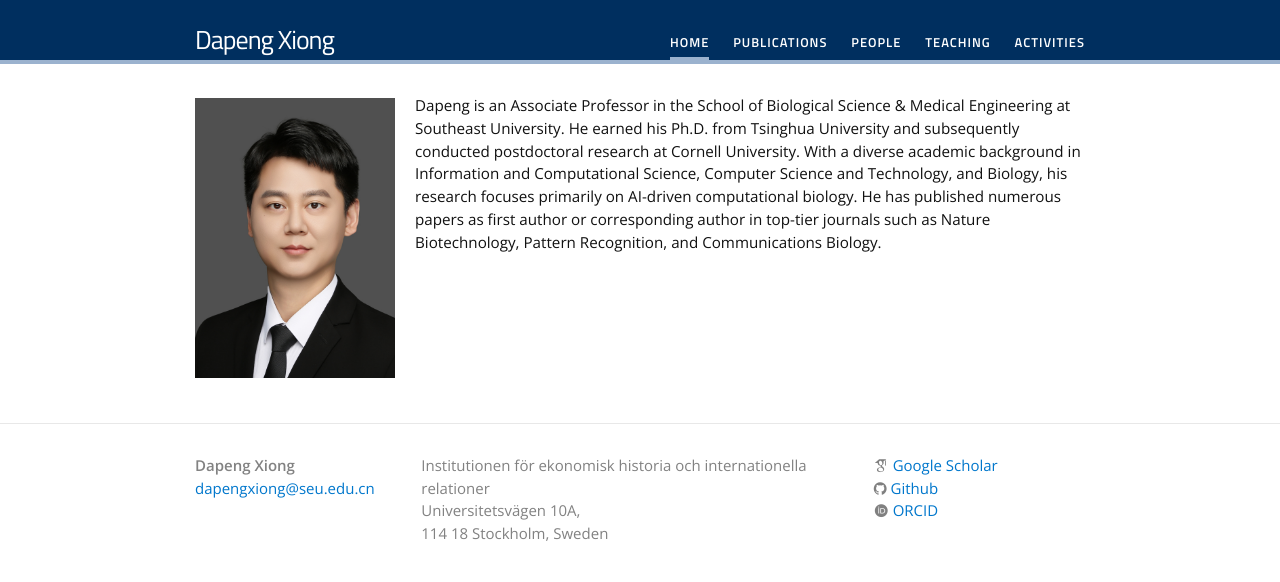
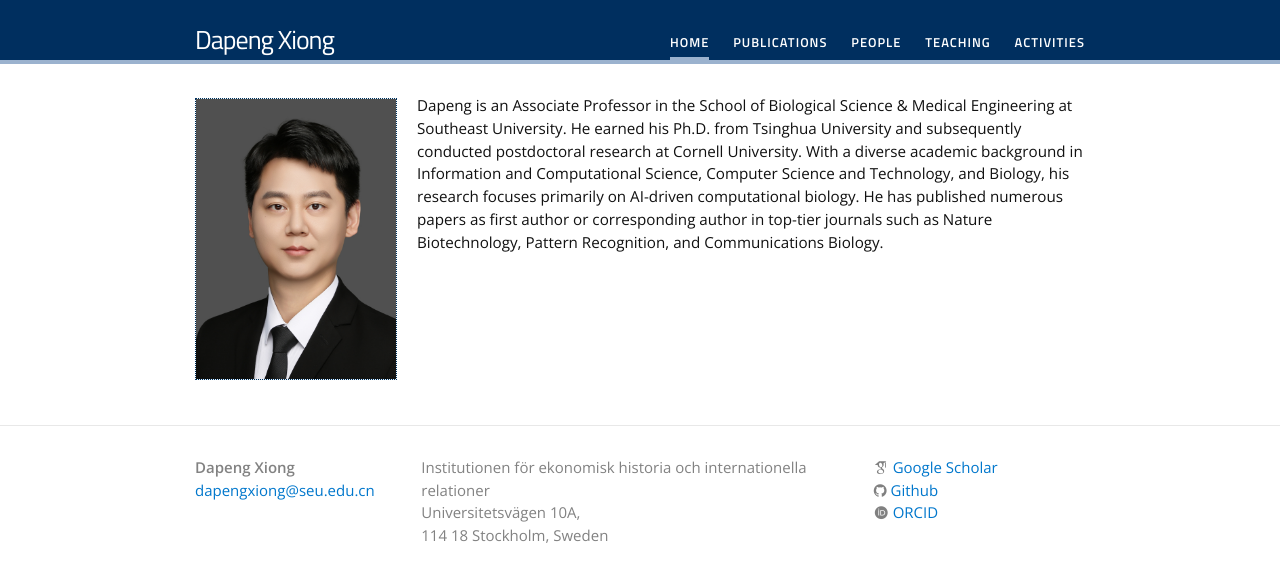
Before and after one commit to dapeng-xiong/dapeng-xiong.github.io, a Jekyll site: the page built from index.html, in a window 1280 px wide. Shown: the top 582 px of the page. Built offline with Jekyll 4.4.1, drawn with Linux system fonts in a browser that asks for light colours; nearby versions of some CDN libraries; some web fonts are replaced.

Commit message:
Update _fancy-image.scss

```diff
--- a/_sass/_fancy-image.scss
+++ b/_sass/_fancy-image.scss
@@ -1,8 +1,7 @@
 .wp-caption {
 background-color: $su-sky20;
 text-align: center;
-#border: 1px dotted $su-blue;
-	border: none;
+border: 1px dotted $su-blue;
 	font-size: 0.90em;
 	overflow: hidden;
 	position: relative;
@@ -25,7 +24,7 @@ text-align: center;
 	display: block;
 	margin: 0;
 	padding: 0;
-	#border: 0;
+	/*border: 0;*/
 	border: none;
 }
 
```
